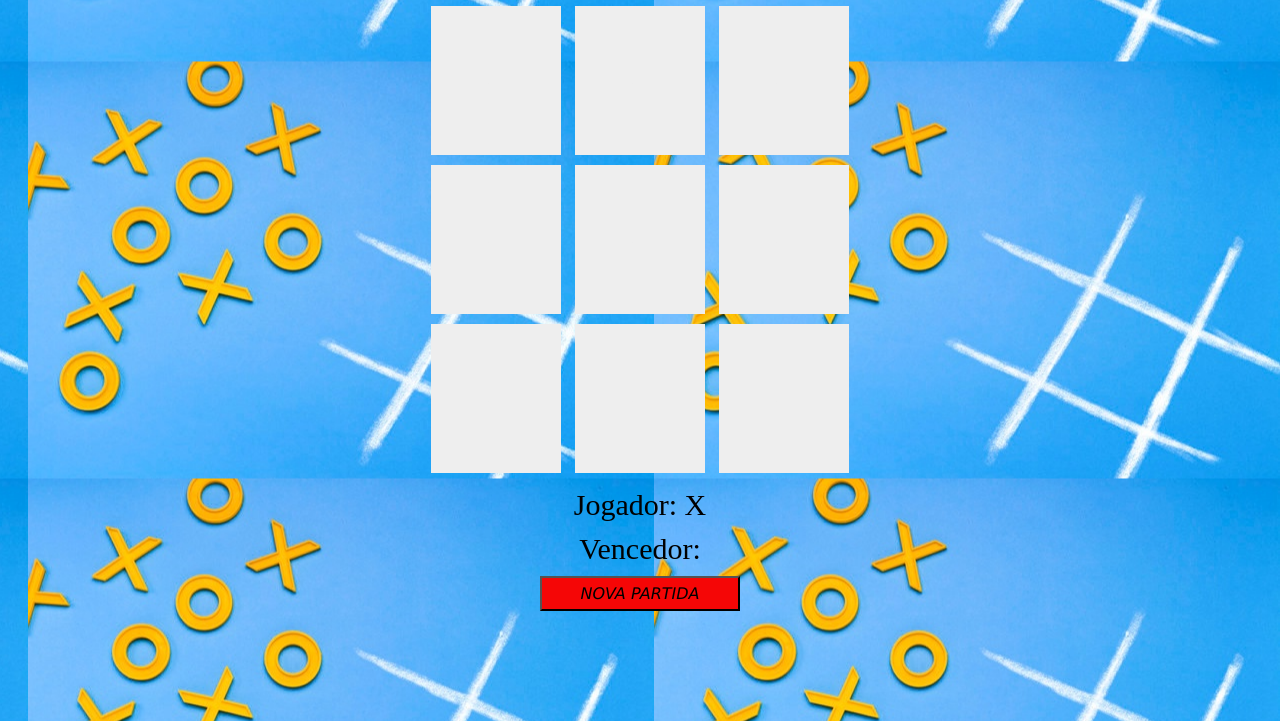
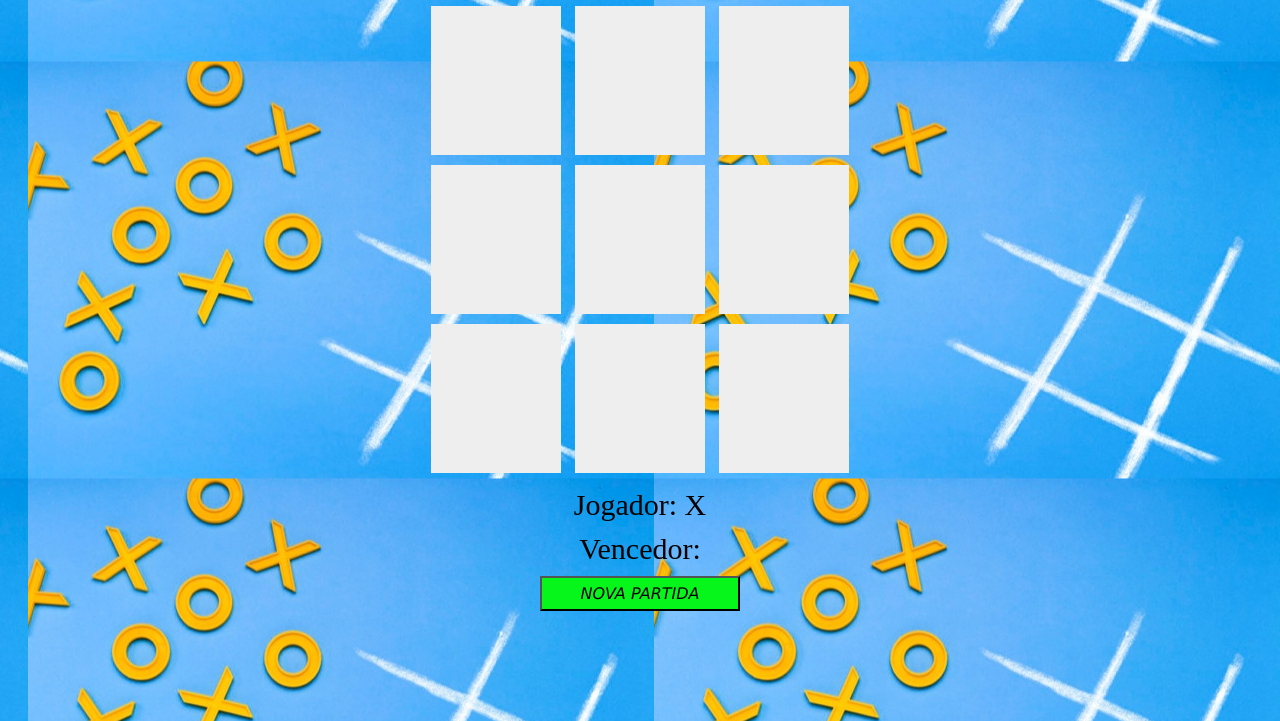
Before and after one commit to Cleython-Enginner/jogo-da-velha-dio, a plain HTML site: page index.html in a window 1280 px wide. Shown: the part 79-800 px from the top of the page. Drawn offline with Linux system fonts and the light colour scheme.

Commit message:
Modifica botão e colaca tela de fundo adequada
Esse commite colaca a tela de fundo adequada ao jogo e da visibilidade
ao botão de recomeço de partida

closes #1

```diff
--- a/estilo.css
+++ b/estilo.css
@@ -25,7 +25,7 @@ button {
     margin-top: 10px;
     width: 200px;
     height: 35px;
-    background: rgb(245, 6, 6);
+    background: rgb(6, 245, 26);
     cursor: pointer;
     font-family: 'Lucida Sans', 'Lucida Sans Regular', 'Lucida Grande', 'Lucida Sans Unicode', Geneva, Verdana, sans-serif;
     font-style: oblique;
```
